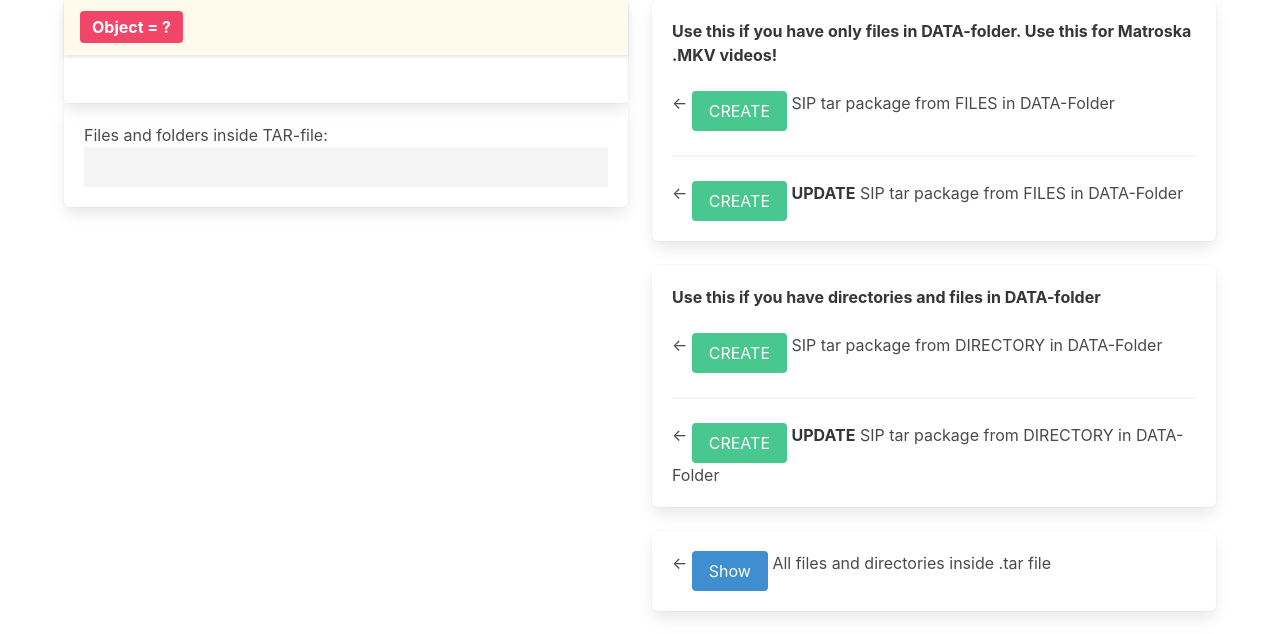
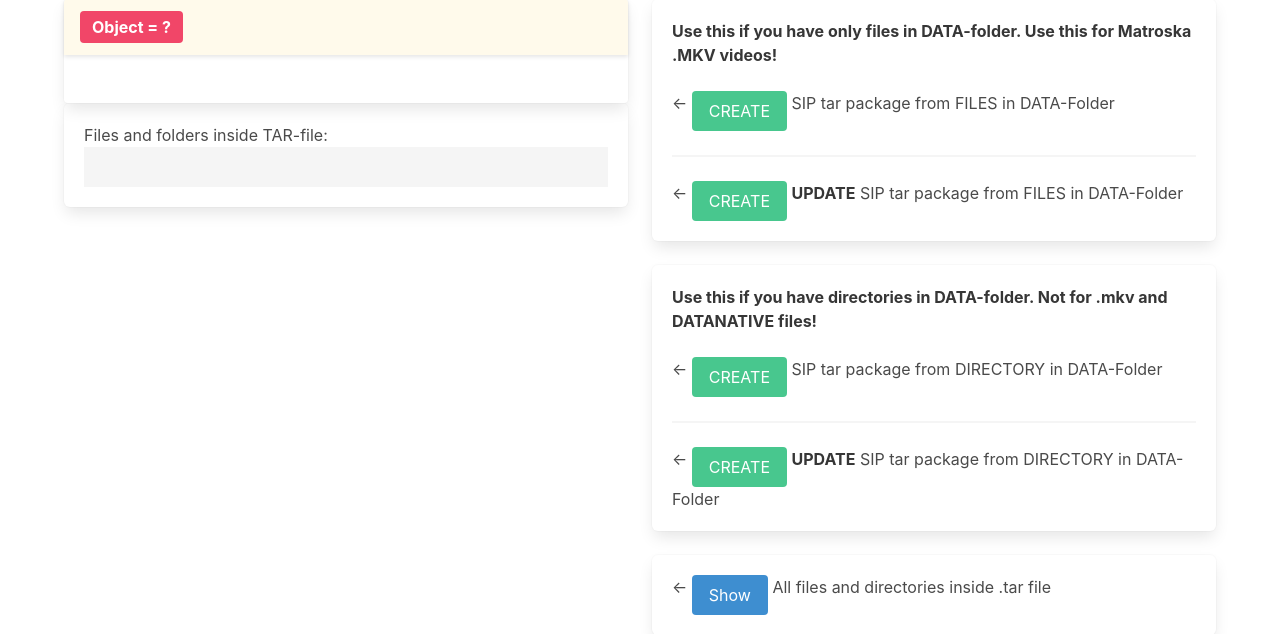
Before and after one commit to FinnishNationalGallery/mediahillo_ng, a Python web app: template templates/sip.html in a window 1280 px wide. Shown: the part 137-771 px from the top of the page. Run offline with Jinja, Linux system fonts and the light colour scheme; the template is opened without the code that fills it, so the values that code supplies are empty; some libraries are stand-ins or nearby versions.

Commit message:
Update sip.html

```diff
--- a/templates/sip.html
+++ b/templates/sip.html
@@ -85,7 +85,7 @@
             <strong>UPDATE</strong> SIP tar package from FILES in DATA-Folder
         </div>
         <div class="box">
-            <strong>Use this if you have directories and files in DATA-folder </strong>
+            <strong>Use this if you have directories in DATA-folder. Not for .mkv and DATANATIVE files! </strong>
             </br></br>
             &larr;
             <a href="{{url_for('sip.sip_from_directory')}}?update=No"><button class="button is-success" id="hide3" onclick="togglePopup()">CREATE</button></a>
```
